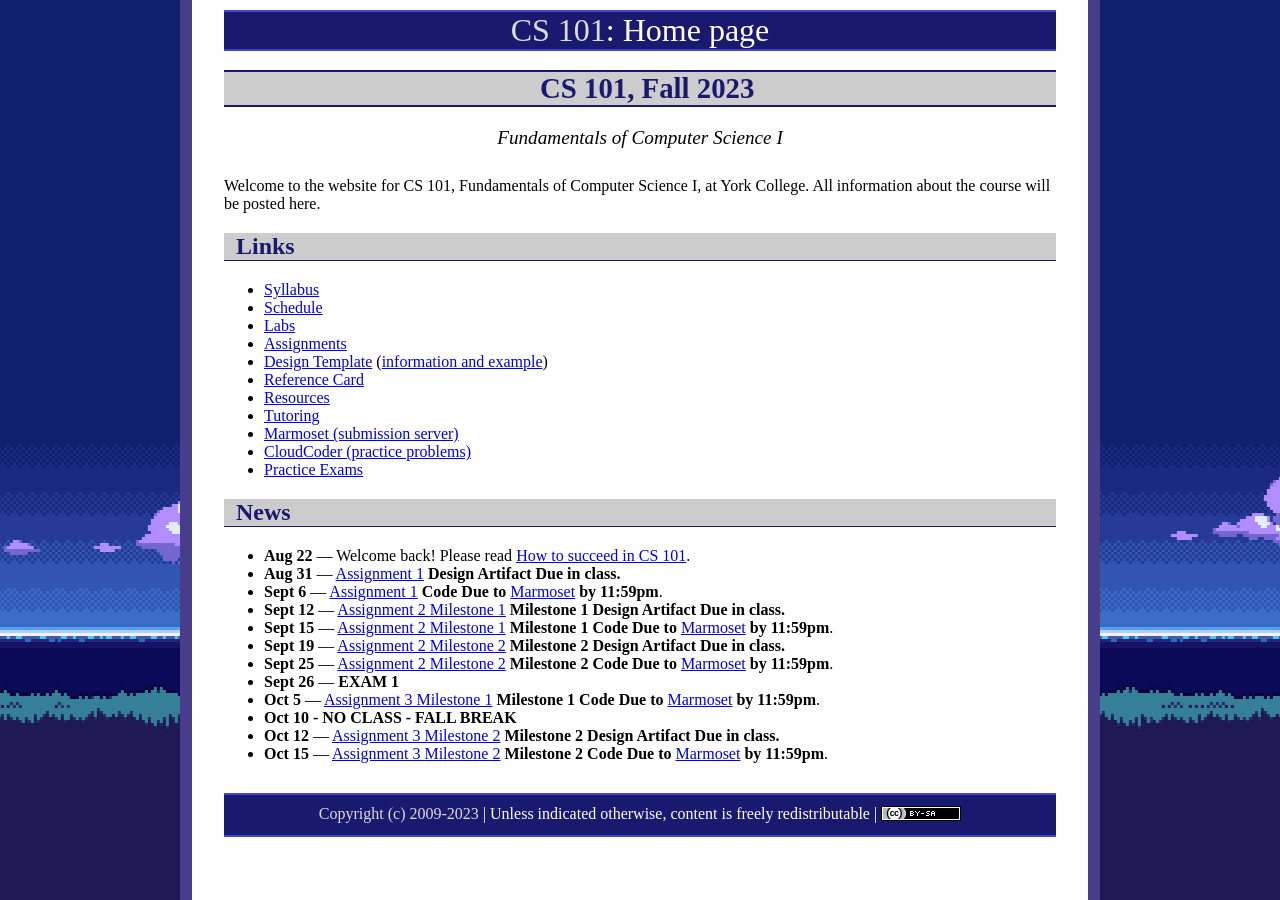
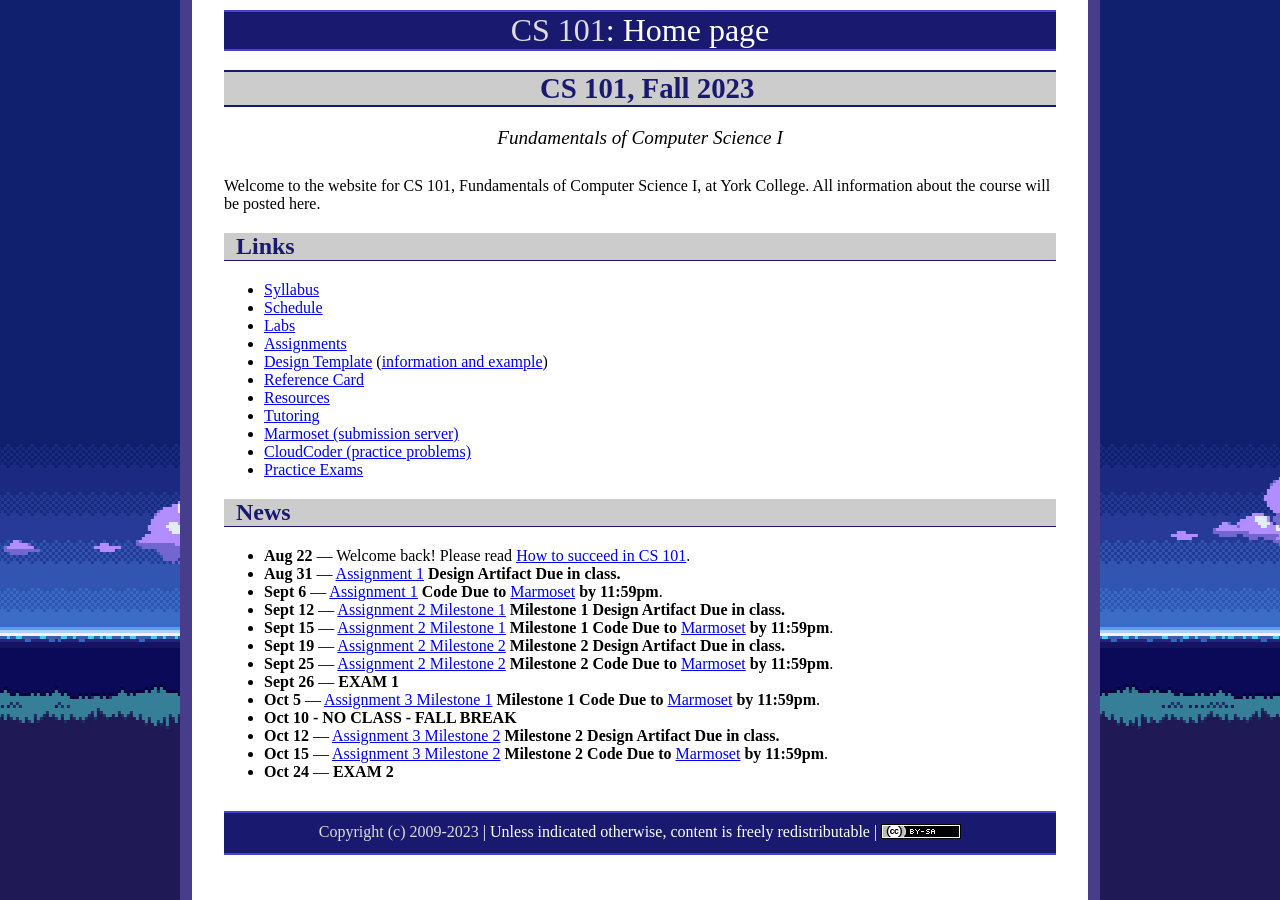
Before and after one commit to ycpcs/cs101-fall2023, a Jekyll site: the page built from index.md, in a window 1280 px wide. Built offline with Jekyll 4.4.1, drawn with Linux system fonts in a browser that asks for light colours.

Commit message:
update index
update index

```diff
--- a/index.md
+++ b/index.md
@@ -36,6 +36,7 @@ Welcome to the website for CS 101, Fundamentals of Computer Science I, at York C
 * **Oct 10 - NO CLASS - FALL BREAK**
 * **Oct 12** &mdash; [Assignment 3 Milestone 2](assign/assign03.html) **Milestone 2 Design Artifact Due in class.**
 * **Oct 15** &mdash; [Assignment 3 Milestone 2](assign/assign03.html) **Milestone 2 Code Due to** [Marmoset](https://cs.ycp.edu/marmoset) **by 11:59pm**.
+* **Oct 24** &mdash; **EXAM 2**
 <!-- vim:set wrap: -->
 <!-- vim:set linebreak: -->
 <!-- vim:set nolist: -->
```
